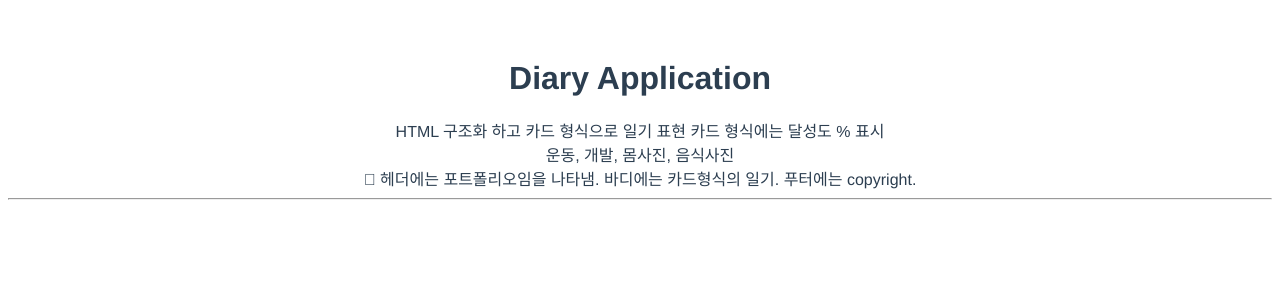
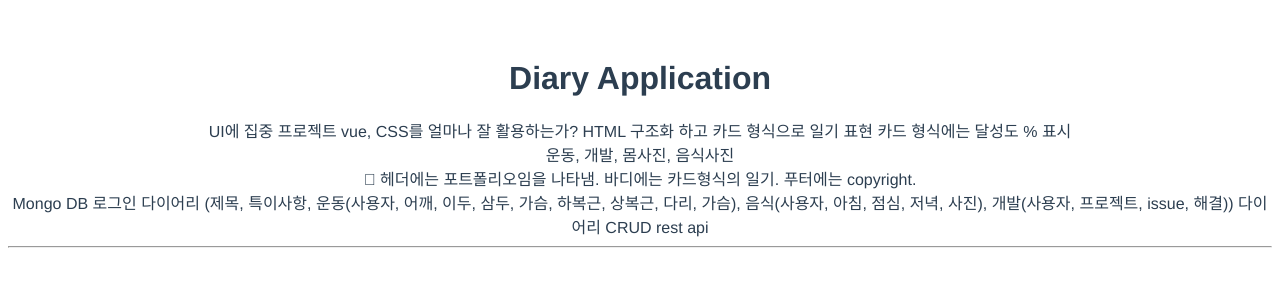
Before and after one commit to gomjunho/SampleRecipe, a Vue app in the folder front/: page /#/diary in a window 1280 px wide. Shown: the top 300 px of the page. Built offline with nearby package versions, Linux system fonts and the light colour scheme; what vue-session would draw is missing.

Commit message:
Diary DB draft

```diff
--- a/front/src/components/Diary.vue
+++ b/front/src/components/Diary.vue
@@ -1,6 +1,7 @@
 <template>
     <div align="center" >
         <h1> Diary Application </h1>
+        UI에 집중 프로젝트 vue, CSS를 얼마나 잘 활용하는가?
 HTML 구조화 하고
 카드 형식으로 일기 표현
 카드 형식에는 달성도 % 표시
@@ -11,6 +12,10 @@ HTML 구조화 하고
 바디에는 카드형식의 일기.
 푸터에는 copyright.
 <br>
+Mongo DB
+로그인
+다이어리 (제목, 특이사항, 운동(사용자, 어깨, 이두, 삼두, 가슴, 하복근, 상복근, 다리, 가슴), 음식(사용자, 아침, 점심, 저녁, 사진), 개발(사용자, 프로젝트, issue, 해결))
+다이어리 CRUD rest api
         <hr>
     </div>
 </template>
```
